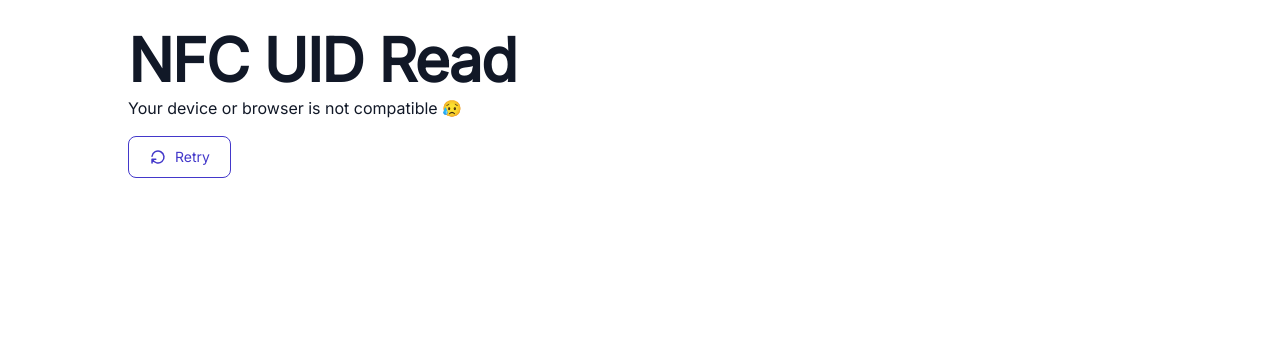
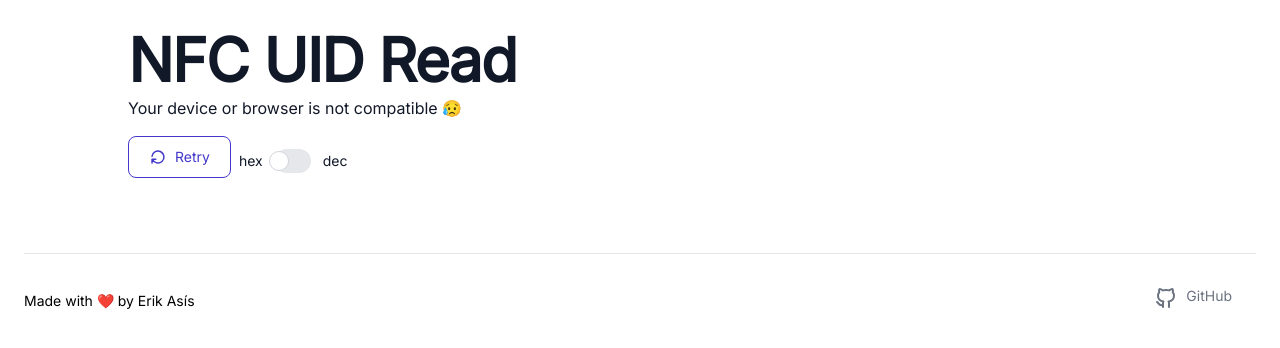
Before and after one commit to easis/nfc-uid-read, a Next.js app: page /nfc-uid-read/ in a window 1280 px wide. Shown: the top 348 px of the page. Built offline with nearby package versions, Linux system fonts and the light colour scheme.

Commit message:
Created Footer component

```diff
--- /dev/null
+++ b/components/shared/footer.module.css
@@ -0,0 +1,23 @@
+.footer {
+  @apply p-4 md:px-6 md:py-8;
+}
+
+.divider {
+  @apply my-6 sm:mx-auto lg:my-8;
+  @apply border-gray-200 dark:border-gray-700;
+}
+
+.container {
+  @apply text-sm dark:text-gray-400;
+  @apply sm:flex sm:items-center sm:justify-between;
+}
+
+.author {
+  @apply text-center;
+}
+
+.link {
+  @apply mr-4 md:mr-6;
+  @apply hover:underline;
+  @apply inline-flex gap-2;
+}
--- /dev/null
+++ b/components/shared/footer.tsx
@@ -0,0 +1,31 @@
+import styles from '@/components/shared/footer.module.css';
+import Link from 'next/link';
+
+const Footer: React.FC = () => {
+    return (
+        <footer className={styles.footer}>
+            <hr className={styles.divider} />
+
+            <div className={styles.container}>
+                <p className={styles.author} title='aHR0cHM6Ly93d3cueW91dHViZS5jb20vd2F0Y2g/dj1kUXc0dzlXZ1hjUQ=='>Made with ❤ by Erik Asís</p>
+
+                <ul className="flex flex-wrap items-center mb-6 text-sm text-gray-500 sm:mb-0 dark:text-gray-400">
+                    <li>
+                        <Link href="https://github.com/easis/nfc-uid-read">
+                            <a className={styles.link} target='_blank'>
+                                <svg xmlns="http://www.w3.org/2000/svg" className="" width="24" height="24" viewBox="0 0 24 24" stroke-width="2" stroke="currentColor" fill="none" stroke-linecap="round" stroke-linejoin="round">
+                                    <path stroke="none" d="M0 0h24v24H0z" fill="none"></path>
+                                    <path d="M9 19c-4.3 1.4 -4.3 -2.5 -6 -3m12 5v-3.5c0 -1 .1 -1.4 -.5 -2c2.8 -.3 5.5 -1.4 5.5 -6a4.6 4.6 0 0 0 -1.3 -3.2a4.2 4.2 0 0 0 -.1 -3.2s-1.1 -.3 -3.5 1.3a12.3 12.3 0 0 0 -6.2 0c-2.4 -1.6 -3.5 -1.3 -3.5 -1.3a4.2 4.2 0 0 0 -.1 3.2a4.6 4.6 0 0 0 -1.3 3.2c0 4.6 2.7 5.7 5.5 6c-.6 .6 -.6 1.2 -.5 2v3.5"></path>
+                                </svg>
+
+                                GitHub
+                            </a>
+                        </Link>
+                    </li>
+                </ul>
+            </div>
+        </footer >
+    );
+};
+
+export default Footer;
--- a/components/shared/layout.tsx
+++ b/components/shared/layout.tsx
@@ -1,3 +1,4 @@
+import Footer from './footer';
 import styles from './layout.module.css';
 
 interface LayoutProps {
@@ -6,6 +7,7 @@ interface LayoutProps {
 
 const Layout = (props: LayoutProps) => {
     return (
+        <>
             <div className={styles.app}>
                 <h1 className={styles.title}>
                     NFC UID Read
@@ -13,8 +15,16 @@ const Layout = (props: LayoutProps) => {
 
                 <main className={styles.main}>
                     {props.children}
+                    <label htmlFor="default-toggle" className="inline-flex relative items-center mb-4 cursor-pointer">
+                        <span className="mr-3 text-sm font-medium text-gray-900 dark:text-gray-300">hex</span>
+                        <input type="checkbox" value="" id="default-toggle" className="sr-only peer" />
+                        <div className="w-9 h-6 bg-gray-200 rounded-full peer peer-focus:ring-4 peer-focus:ring-blue-300 dark:peer-focus:ring-blue-800 dark:bg-gray-700 peer-checked:after:translate-x-full peer-checked:after:border-white after:content-[''] after:absolute after:top-0.5 after:left-[3ch] after:bg-white after:border-gray-300 after:border after:rounded-full after:h-5 after:w-5 after:transition-all dark:border-gray-600 peer-checked:bg-blue-600"></div>
+                        <span className="ml-3 text-sm font-medium text-gray-900 dark:text-gray-300">dec</span>
+                    </label>
                 </main>
             </div>
+            <Footer />
+        </>
     );
 };
 
```
Lines whose indentation alone changed are shown as unchanged.
